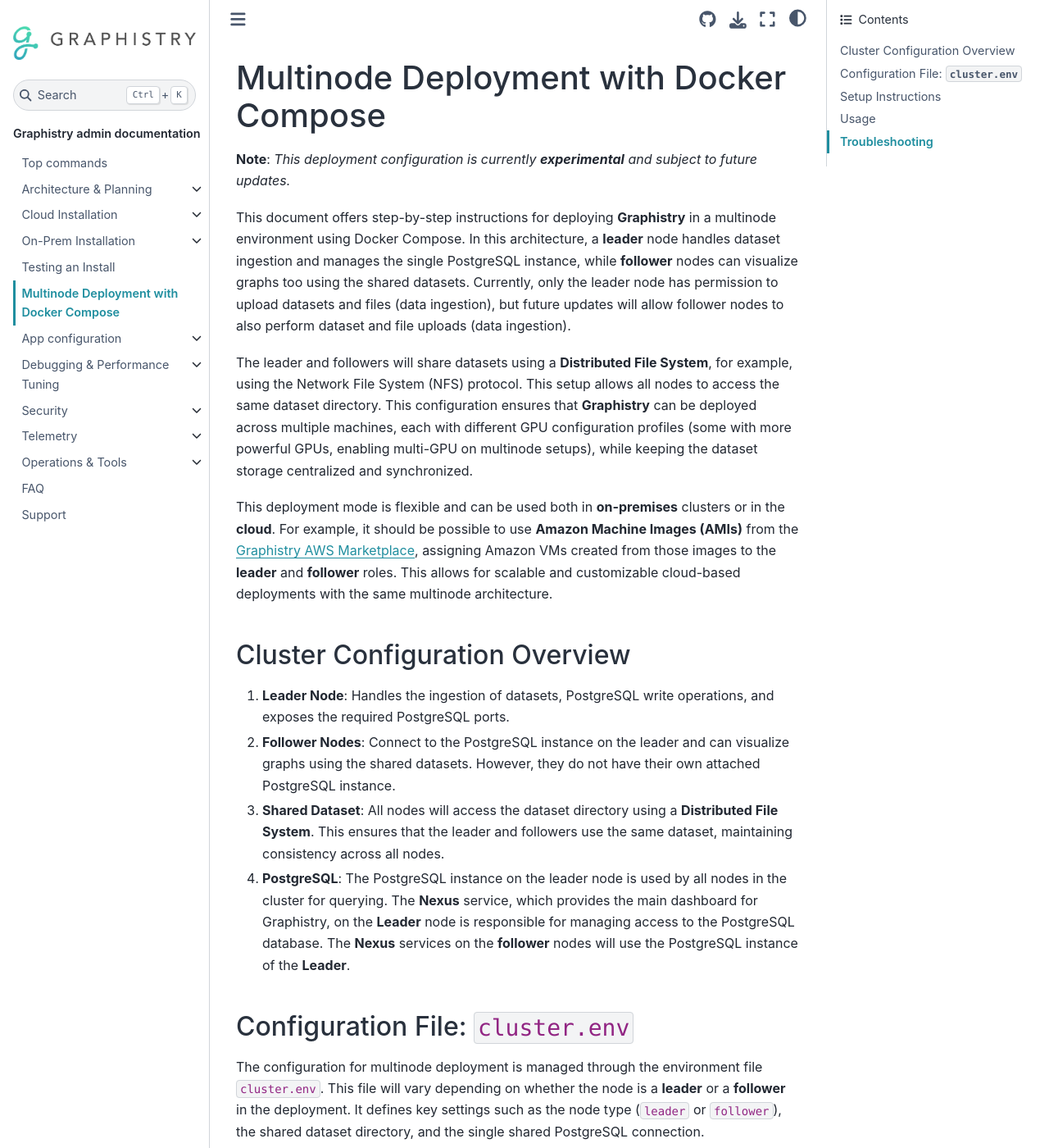
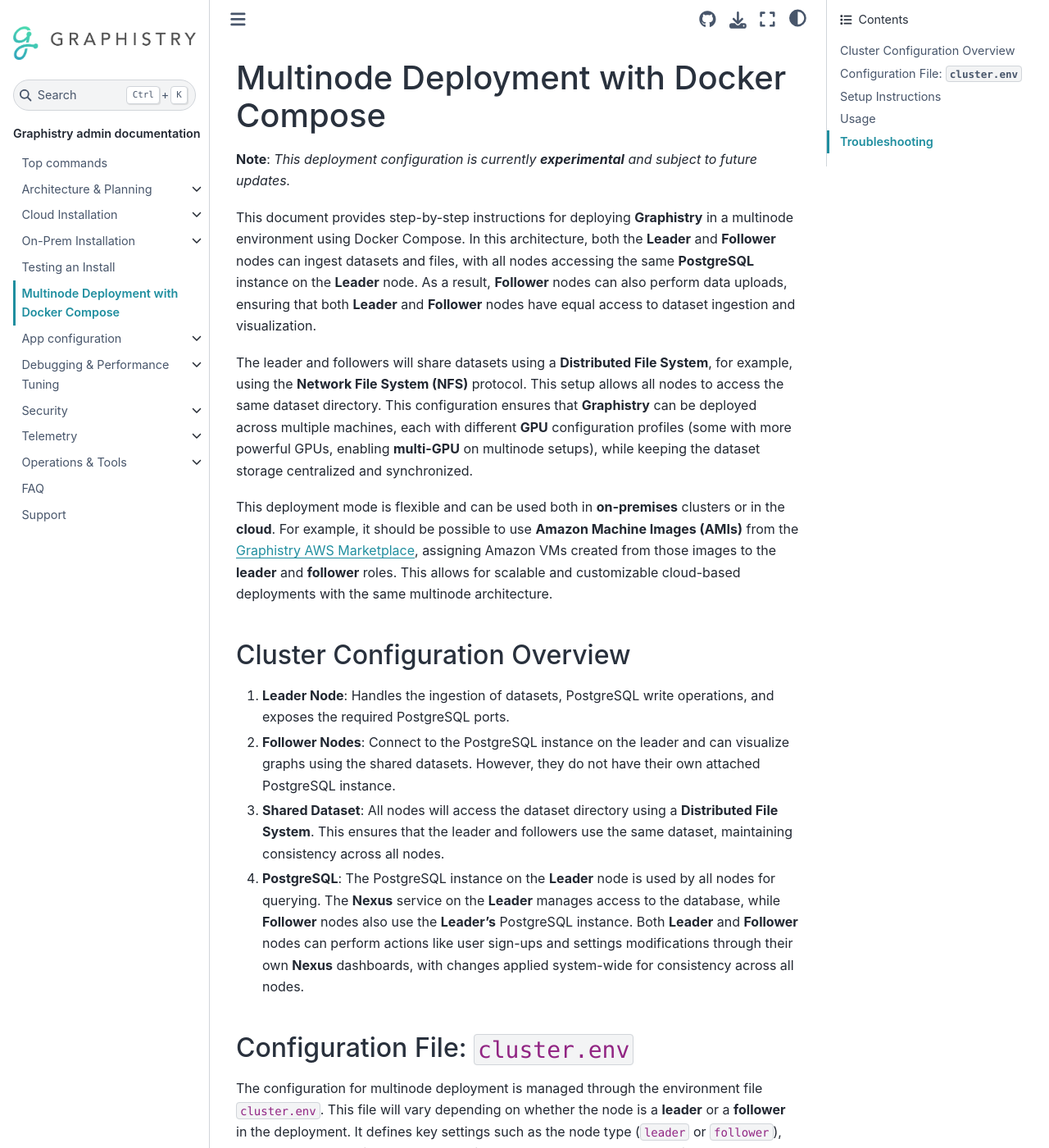
Before and after one commit to graphistry/graphistry-cli, a Sphinx documentation site: the page built from docs/install/cluster.md, in a window 1280 px wide and 1400 px high. Shown: the whole window at 82% size. Built offline with Sphinx 7.4.7 and the Sphinx Book theme 1.1.4, drawn with Linux system fonts in a browser that asks for light colours; the version number could not be read and is left out; some of the changed text lies outside the part shown.

Commit message:
fix nfs example (allow followers to ingest datasets/files)

````diff
--- a/docs/install/cluster.md
+++ b/docs/install/cluster.md
@@ -2,9 +2,9 @@
 
 **Note**: *This deployment configuration is currently **experimental** and subject to future updates.*
 
-This document offers step-by-step instructions for deploying **Graphistry** in a multinode environment using Docker Compose. In this architecture, a **leader** node handles dataset ingestion and manages the single PostgreSQL instance, while **follower** nodes can visualize graphs too using the shared datasets. Currently, only the leader node has permission to upload datasets and files (data ingestion), but future updates will allow follower nodes to also perform dataset and file uploads (data ingestion).
+This document provides step-by-step instructions for deploying **Graphistry** in a multinode environment using Docker Compose. In this architecture, both the **Leader** and **Follower** nodes can ingest datasets and files, with all nodes accessing the same **PostgreSQL** instance on the **Leader** node. As a result, **Follower** nodes can also perform data uploads, ensuring that both **Leader** and **Follower** nodes have equal access to dataset ingestion and visualization.
 
-The leader and followers will share datasets using a **Distributed File System**, for example, using the Network File System (NFS) protocol. This setup allows all nodes to access the same dataset directory. This configuration ensures that **Graphistry** can be deployed across multiple machines, each with different GPU configuration profiles (some with more powerful GPUs, enabling multi-GPU on multinode setups), while keeping the dataset storage centralized and synchronized.
+The leader and followers will share datasets using a **Distributed File System**, for example, using the **Network File System (NFS)** protocol. This setup allows all nodes to access the same dataset directory. This configuration ensures that **Graphistry** can be deployed across multiple machines, each with different **GPU** configuration profiles (some with more powerful GPUs, enabling **multi-GPU** on multinode setups), while keeping the dataset storage centralized and synchronized.
 
 This deployment mode is flexible and can be used both in **on-premises** clusters or in the **cloud**. For example, it should be possible to use **Amazon Machine Images (AMIs)** from the [Graphistry AWS Marketplace](https://aws.amazon.com/marketplace/pp/prodview-ppbjy2nny7xzk?sr=0-1&ref_=beagle&applicationId=AWSMPContessa), assigning Amazon VMs created from those images to the **leader** and **follower** roles. This allows for scalable and customizable cloud-based deployments with the same multinode architecture.
 
@@ -13,7 +13,7 @@
 1. **Leader Node**: Handles the ingestion of datasets, PostgreSQL write operations, and exposes the required PostgreSQL ports.
 2. **Follower Nodes**: Connect to the PostgreSQL instance on the leader and can visualize graphs using the shared datasets. However, they do not have their own attached PostgreSQL instance.
 3. **Shared Dataset**: All nodes will access the dataset directory using a **Distributed File System**. This ensures that the leader and followers use the same dataset, maintaining consistency across all nodes.
-4. **PostgreSQL**: The PostgreSQL instance on the leader node is used by all nodes in the cluster for querying. The **Nexus** service, which provides the main dashboard for Graphistry, on the **Leader** node is responsible for managing access to the PostgreSQL database. The **Nexus** services on the **follower** nodes will use the PostgreSQL instance of the **Leader**.
+4. **PostgreSQL**: The PostgreSQL instance on the **Leader** node is used by all nodes for querying. The **Nexus** service on the **Leader** manages access to the database, while **Follower** nodes also use the **Leader’s** PostgreSQL instance. Both **Leader** and **Follower** nodes can perform actions like user sign-ups and settings modifications through their own **Nexus** dashboards, with changes applied system-wide for consistency across all nodes.
 
 ## Configuration File: `cluster.env`
 
@@ -64,16 +64,7 @@
 
 #### On the Leader Node (Main Machine)
 
-1. **Create directories for PostgreSQL data and backups**:
-
-    ```bash
-    mkdir -p /mnt/data/shared/postgresql_data
-    mkdir -p /mnt/data/shared/postgres_backups
-    ```
-
-    These directories will hold the PostgreSQL data and backups, which will be shared with follower nodes.
-
-2. **Install NFS server**:
+1. **Install NFS server**:
 
     On the leader node, install the NFS server software:
 
@@ -83,7 +74,34 @@
 
     This will install the necessary software for serving NFS shares to the follower nodes.
 
-3. **Configure NFS exports**:
+2. **Create directories for PostgreSQL and shared data**:
+
+    ```bash
+    # These directories will store PostgreSQL data and backups
+    mkdir -p /mnt/data/shared/postgresql_data
+    mkdir -p /mnt/data/shared/postgres_backups
+
+    # Create the shared directory
+    mkdir -p /mnt/data/shared/uploads /mnt/data/shared/files /mnt/data/shared/datasets
+    ```
+
+3. **Set appropriate permissions on the shared directory**:
+
+    To ensure the shared directory has the correct permissions and can be written to by NFS clients, it’s important to verify and configure access properly. The user is responsible for ensuring that the shared directory has the necessary permissions to allow remote follower nodes to read, write, and modify files as needed. For instance, you may need to apply the following changes to make sure the shared directory is accessible by NFS clients:
+
+    ```bash
+    # Set permissions to allow full access (read, write, execute) for all users
+    sudo chmod -R 777 /mnt/data/shared/
+
+    # Change ownership to 'nobody:nogroup' for NFS access
+    sudo chown -R nobody:nogroup /mnt/data/shared/
+    ```
+
+    This will allow all users and processes (including the remote follower instances) to read and write to the shared directory, ensuring they can ingest datasets and files. You can adjust these permissions later based on your security requirements.
+
+    *Notice: The following shared directory permissions are provided as an example. Please ensure the settings align with your security policies.*
+
+4. **Configure NFS exports**:
 
     Edit the `/etc/exports` file to specify which directories should be shared and with what permissions. The following configuration allows the follower node (with IP `192.168.0.20`) to mount the shared directory with read/write permissions.
 
@@ -94,14 +112,17 @@
     Add the following line to export the shared dataset directory:
 
     ```bash
-    /mnt/data/shared/ 192.168.0.20(rw,sync,no_subtree_check)
+    /mnt/data/shared/ 192.168.0.20(rw,sync,no_subtree_check,no_root_squash)
     ```
 
     - `rw`: Allows read and write access.
     - `sync`: Ensures that changes are written to disk before responding to the client.
     - `no_subtree_check`: Disables subtree checking to improve performance.
+    - `no_root_squash`: Retains root access for the client’s root user on the shared directory, which can be necessary for certain tasks but should be used with caution due to the elevated permissions.
 
-4. **Export the NFS share** and restart the NFS server to apply the changes:
+    *Notice: The following NFS configuration is provided as an example. Please ensure the settings align with your security policies.*
+
+5. **Export the NFS share** and restart the NFS server to apply the changes:
 
     ```bash
     sudo exportfs -a
@@ -110,21 +131,21 @@
 
 #### On the Follower Node (Secondary Machine)
 
-1. **Create a directory to mount the NFS share**:
+1. **Install NFS client**:
+
+    On the follower node, install the NFS client software to mount the NFS share:
+
+    ```bash
+    sudo apt install nfs-common
+    ```
+
+2. **Create a directory to mount the NFS share**:
 
     ```bash
     mkdir -p /home/user1/mnt/data/shared/
     ```
 
     This is where the shared dataset will be mounted on the follower node.
-
-2. **Install NFS client**:
-
-    On the follower node, install the NFS client software to mount the NFS share:
-
-    ```bash
-    sudo apt install nfs-common
-    ```
 
 3. **Mount the shared NFS directory**:
 
@@ -222,12 +243,13 @@
 * Graphistry JS: https://github.com/graphistry/graphistry-js
 * REST API: API Docs: https://hub.graphistry.com/docs/api
 
-For example, you can interact with the leader node from **PyGraphistry** like this:
+For example, you can interact with any node from **PyGraphistry** like this:
 
 ```python
 import graphistry
-leader_address = "192.168.0.10"
-graphistry.register(api=3, protocol="http", server=leader_address, username="user1", password="password1")
+server_address = "192.168.0.10" # using the leader
+# or using the follower (server_address=192.168.0.20)
+graphistry.register(api=3, protocol="http", server=server_address, username="user1", password="password1")
 ...
 ```
 
````
